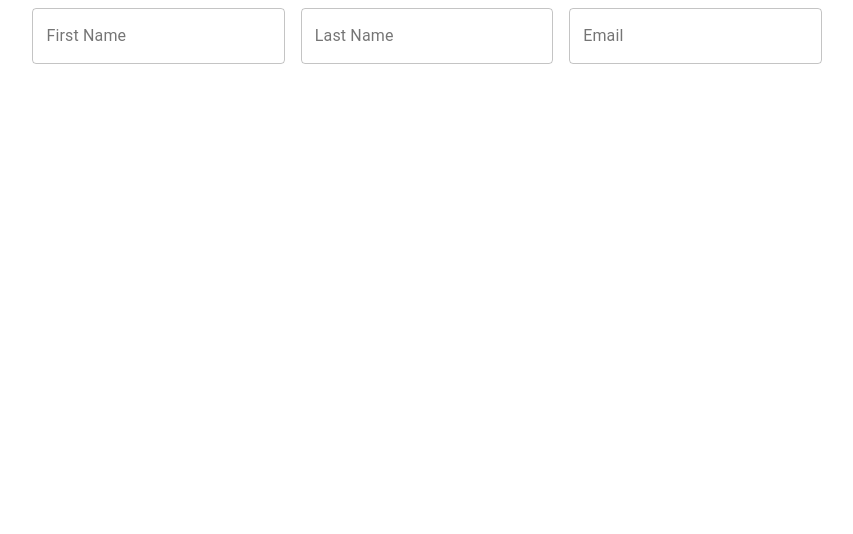
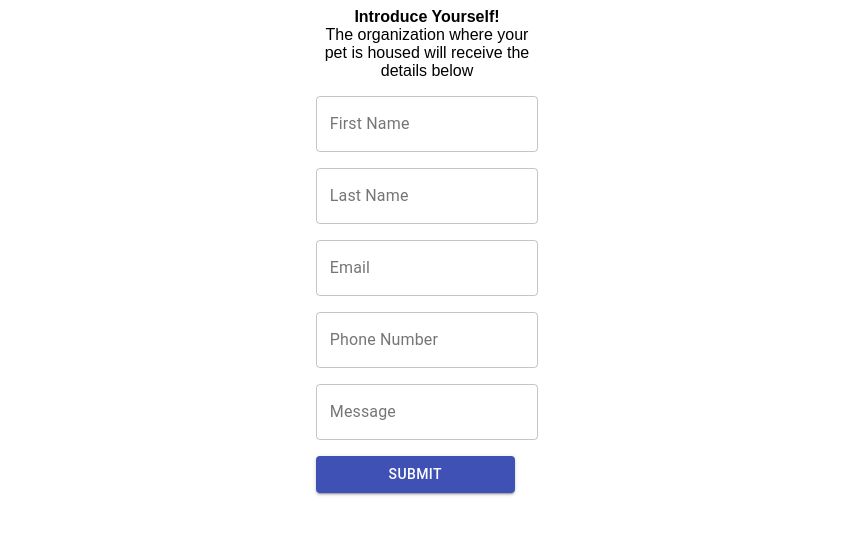
Before and after one commit to mattdevaccount/hackathon-group2, a React (Create React App) app in the folder client/: page / in a window 1280 px wide. Shown: the top 534 px of the page, without its empty margins (213-1066 px from the left). Built offline with nearby package versions, Linux system fonts and the light colour scheme.

Commit message:
starting on the form with text fields, and buttons, working on themes and colours

```diff
--- a/client/package.json
+++ b/client/package.json
@@ -3,7 +3,9 @@
   "version": "0.1.0",
   "private": true,
   "dependencies": {
+    "@emotion/styled": "^11.3.0",
     "@material-ui/core": "^4.12.3",
+    "@mui/material": "^5.0.0",
     "@testing-library/jest-dom": "^5.14.1",
     "@testing-library/react": "^11.2.7",
     "@testing-library/user-event": "^12.8.3",
--- a/client/src/App.css
+++ b/client/src/App.css
@@ -1,16 +1,11 @@
 .App {
   text-align: center;
+  font-family: 'Montserrat', sans-serif;
 }
 
 .App-logo {
   height: 40vmin;
   pointer-events: none;
-}
-
-@media (prefers-reduced-motion: no-preference) {
-  .App-logo {
-    animation: App-logo-spin infinite 20s linear;
-  }
 }
 
 .App-header {
@@ -37,7 +32,22 @@
   }
 }
 
-#contact-form {
+.contact-form-header {
+  /* justify-content: center; */
+}
+
+.contact-form-subheader1 {
+  font-weight: bold;
+}
+
+#contact-form-root {
   display: flex;
+  align-content: center;
   justify-content: center;
+  flex-direction: column;
+  flex-wrap: wrap;
 }
+
+.submitButton {
+  color: #DF7F66;
+}
--- a/client/src/components/ContactForm.js
+++ b/client/src/components/ContactForm.js
@@ -1,24 +1,43 @@
-import React from 'react'
-import { makeStyles } from '@material-ui/core/styles';
-import TextField from '@material-ui/core/TextField';
+import React from "react";
+import { makeStyles } from "@material-ui/core/styles";
+import { createTheme } from "@mui/material/styles"
+import TextField from "@material-ui/core/TextField";
+import Button from '@material-ui/core/Button';
+import { blue, orange, red } from "@material-ui/core/colors";
 
 const useStyles = makeStyles((theme) => ({
   root: {
-      '& > *': {
+    "& > *": {
       margin: theme.spacing(1),
-        width: '25ch',
+      width: "25ch",
     },
   },
 }));
+
+const theme = createTheme({
+  palette: {
+    primary: orange,
+  },
+});
 
 export default function ContactForm() {
   const classes = useStyles();
 
   return (
-        <form className={classes.root} id='contact-form' noValidate autoComplete='off'>
-            <TextField variant='outlined' label='First Name'></TextField>
-            <TextField variant='outlined' label='Last Name'></TextField>
-            <TextField variant='outlined' label='Email'></TextField>
+      <form className={classes.root} noValidate autoComplete="off" id='contact-form-root'>
+        <header className="contact-form-header">
+          <div className="contact-form-subheader1">Introduce Yourself!</div>
+          <div className="contact-form-subheader2">
+            The organization where your pet is housed will receive the details
+            below
+          </div>
+        </header>
+        <TextField variant="outlined" label="First Name" />
+        <TextField variant="outlined" label="Last Name" />
+        <TextField variant="outlined" label="Email" />
+        <TextField variant="outlined" label="Phone Number" />
+        <TextField variant="outlined" label="Message" multiline maxRows={4} />
+        <Button variant='contained' className='submitButton' color='primary'>Submit</Button>
       </form>
-    )
+  );
 }
```
Also changed, not shown: 1 other file (tests, documents, lock files or other folders). Lines whose indentation alone changed are shown as unchanged.
